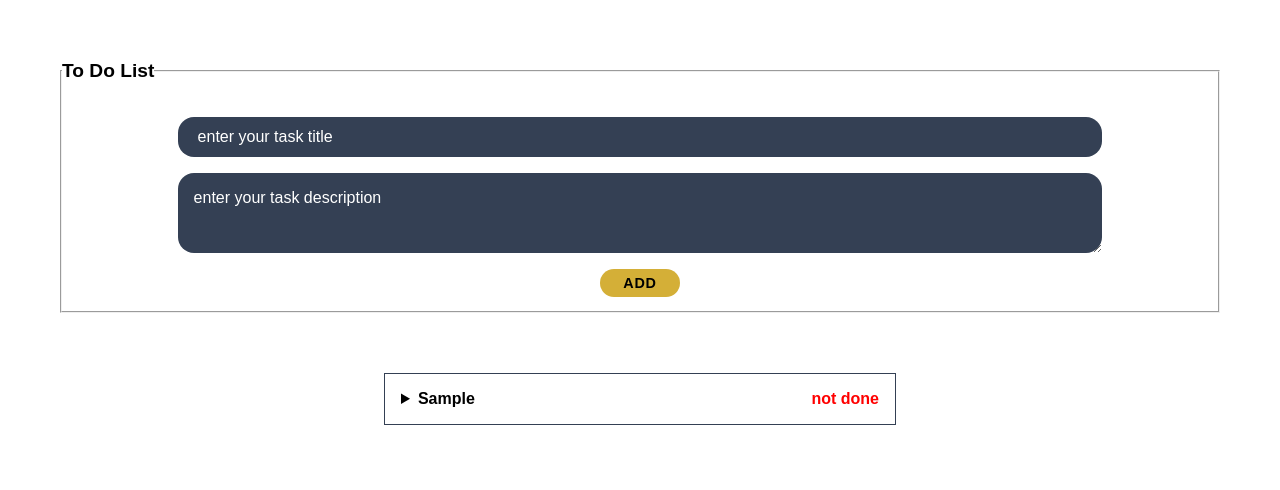
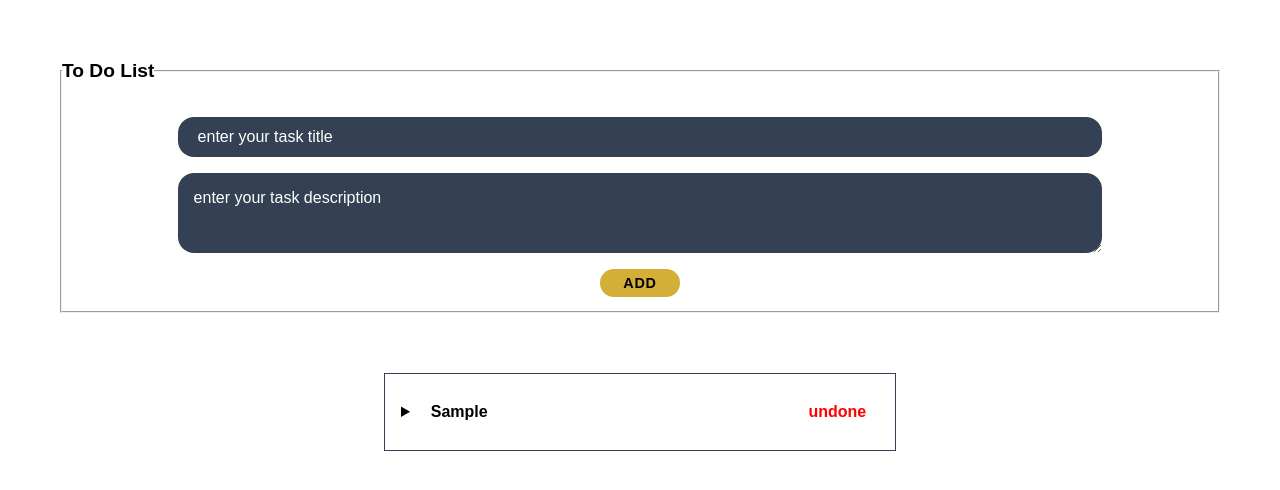
Before and after one commit to Mohammed-M-abdelsalam/toDOList, a plain HTML site: page index.html in a window 1280 px wide. Both pictures are taken after typing "Sample", "Sample" into the empty fields and a click on the button "ADD". Drawn offline with Linux system fonts and the light colour scheme.

Commit message:
improve summary content

```diff
--- a/script.js
+++ b/script.js
@@ -29,13 +29,17 @@ addTask();
 function createTaskStructure(el){
         const task = document.createElement('details');
         const summary = document.createElement('summary');
+        const p = document.createElement('p');
+        const summaryContent = document.createElement('div');
         const ul = document.createElement('ul');
         const li = document.createElement('li');
-        summary.textContent = el.title;
+        p.textContent = el.title;
         const finished = document.createElement('span');
-        finished.textContent = el.done ? 'done' : 'not done';
+        finished.textContent = el.done ? 'done' : 'undone';
         finished.className = el.done ? 'done' : 'not-done';
-        summary.append(finished);
+        summaryContent.className = 'summary-content';
+        summaryContent.append(p, finished);
+        summary.appendChild(summaryContent);
         task.append(summary);
         li.textContent = el.description;
         ul.append(li);
--- a/style.css
+++ b/style.css
@@ -105,7 +105,6 @@ legend{
 }
 details{
     font-size: 1rem;
-
     width: clamp(20em, 40dvw, 50em);
     margin: 2em auto;
     border: 1px solid var(--main);
@@ -116,10 +115,25 @@ summary{
     cursor: pointer;
     padding: 1em;
 }
+.summary-content{
+    display: inline-flex;
+    width: 80%;
+}
+.summary-content>p{
+    display: inline-block;
+    width:85%;
+    overflow-x: auto;
+    white-space: nowrap;
+    padding: 0.8em;
+    scrollbar-width: thin;
+    scrollbar-color: var(--main) var(--typo);
+}
+
 .done, .not-done{
     position: absolute;
     right: 0;
     margin-right: 1em;
+    padding: 0.8em;
 }
 .done{
     color: green;
```
